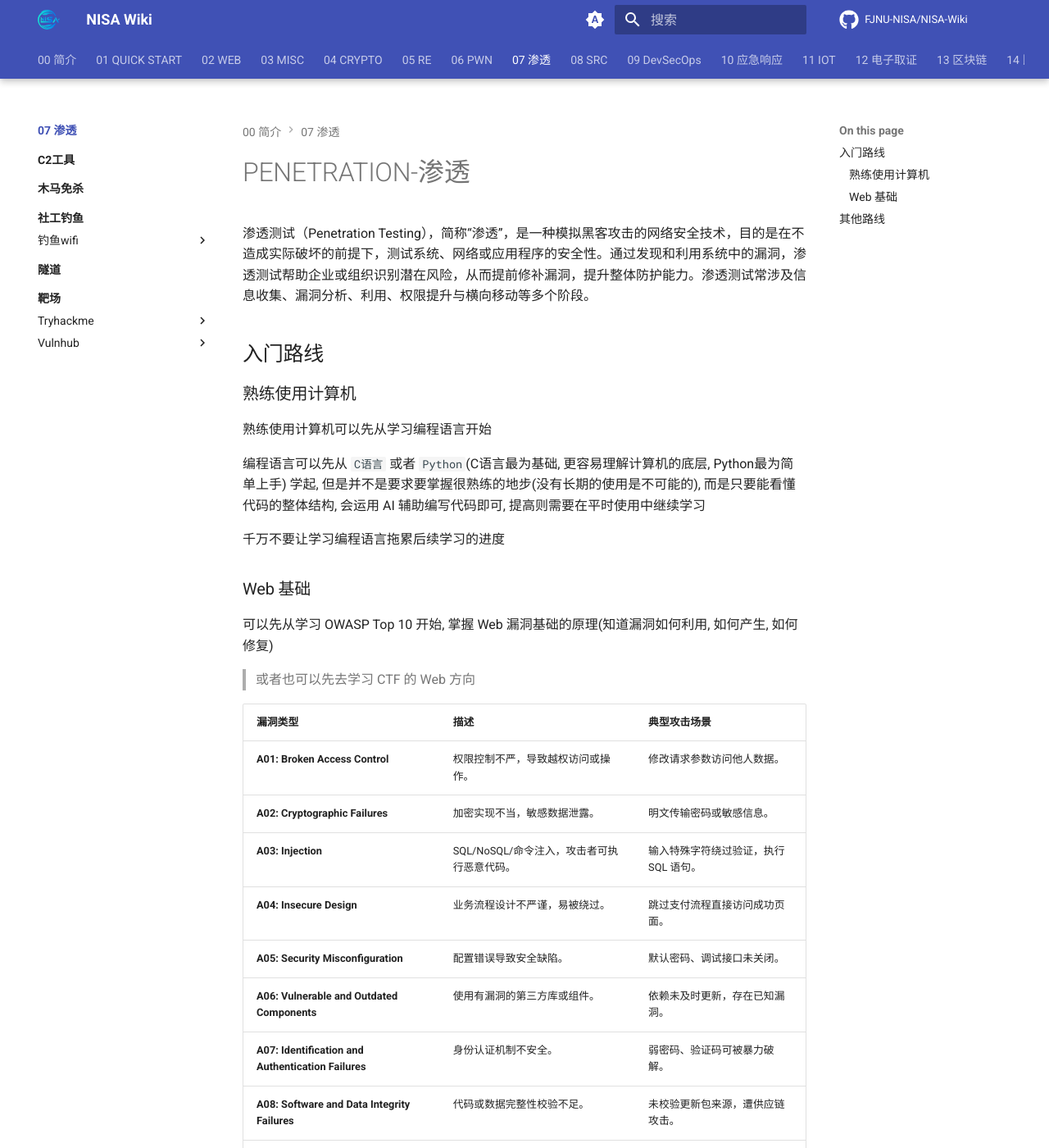
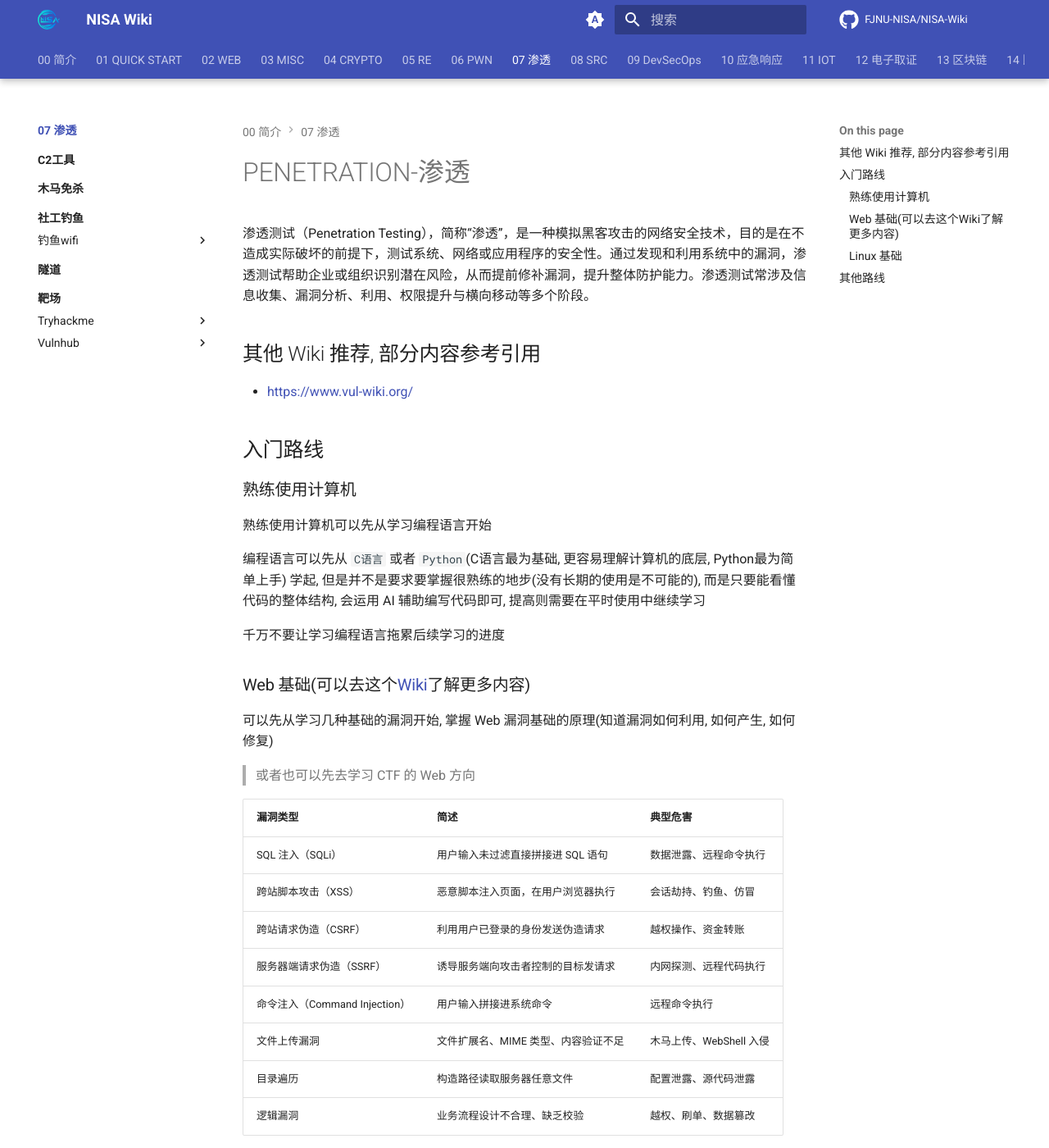
Before and after one commit to FJNU-NISA/NISA-Wiki, an MkDocs documentation site: the page built from docs/07-渗透/index.md, in a window 1280 px wide and 1400 px high. Shown: the whole window at 82% size. Built offline with MkDocs 1.6.1 and Material for MkDocs 9.7.7, drawn with Linux system fonts in a browser that asks for light colours; comment, search, counter and statistics services are not loaded; some of the changed text lies outside the part shown.

Commit message:
更新渗透测试文档，添加其他 Wiki 推荐链接及基础漏洞类型概述

```diff
--- a/docs/07-渗透/index.md
+++ b/docs/07-渗透/index.md
@@ -1,6 +1,10 @@
 # PENETRATION-渗透
 
 渗透测试（Penetration Testing），简称“渗透”，是一种模拟黑客攻击的网络安全技术，目的是在不造成实际破坏的前提下，测试系统、网络或应用程序的安全性。通过发现和利用系统中的漏洞，渗透测试帮助企业或组织识别潜在风险，从而提前修补漏洞，提升整体防护能力。渗透测试常涉及信息收集、漏洞分析、利用、权限提升与横向移动等多个阶段。
+
+## 其他 Wiki 推荐, 部分内容参考引用
+
+- [https://www.vul-wiki.org/](https://www.vul-wiki.org/)
 
 ## 入门路线
 
@@ -12,24 +16,23 @@
 
 千万不要让学习编程语言拖累后续学习的进度
 
-### Web 基础
+### Web 基础(可以去这个[Wiki](https://www.vul-wiki.org/vulnerability/web/web)了解更多内容)
 
-可以先从学习 OWASP Top 10 开始, 掌握 Web 漏洞基础的原理(知道漏洞如何利用, 如何产生, 如何修复)
+可以先从学习几种基础的漏洞开始, 掌握 Web 漏洞基础的原理(知道漏洞如何利用, 如何产生, 如何修复)
 
 > 或者也可以先去学习 CTF 的 Web 方向
 
-| 漏洞类型 | 描述 | 典型攻击场景 |
-|--------|------|-------------|
-| **A01: Broken Access Control** | 权限控制不严，导致越权访问或操作。 | 修改请求参数访问他人数据。 |
-| **A02: Cryptographic Failures** | 加密实现不当，敏感数据泄露。 | 明文传输密码或敏感信息。 |
-| **A03: Injection** | SQL/NoSQL/命令注入，攻击者可执行恶意代码。 | 输入特殊字符绕过验证，执行 SQL 语句。 |
-| **A04: Insecure Design** | 业务流程设计不严谨，易被绕过。 | 跳过支付流程直接访问成功页面。 |
-| **A05: Security Misconfiguration** | 配置错误导致安全缺陷。 | 默认密码、调试接口未关闭。 |
-| **A06: Vulnerable and Outdated Components** | 使用有漏洞的第三方库或组件。 | 依赖未及时更新，存在已知漏洞。 |
-| **A07: Identification and Authentication Failures** | 身份认证机制不安全。 | 弱密码、验证码可被暴力破解。 |
-| **A08: Software and Data Integrity Failures** | 代码或数据完整性校验不足。 | 未校验更新包来源，遭供应链攻击。 |
-| **A09: Security Logging and Monitoring Failures** | 缺乏安全日志和监控，攻击难以发现。 | 无法及时检测和响应安全事件。 |
-| **A10: Server-Side Request Forgery (SSRF)** | 服务器被诱导请求恶意地址。 | 利用接口让服务器访问内网资源。 |
+| 漏洞类型                    | 简述                   | 典型危害             |
+| ----------------------- | -------------------- | ---------------- |
+| SQL 注入（SQLi）            | 用户输入未过滤直接拼接进 SQL 语句  | 数据泄露、远程命令执行      |
+| 跨站脚本攻击（XSS）             | 恶意脚本注入页面，在用户浏览器执行    | 会话劫持、钓鱼、仿冒       |
+| 跨站请求伪造（CSRF）            | 利用用户已登录的身份发送伪造请求     | 越权操作、资金转账        |
+| 服务器端请求伪造（SSRF）          | 诱导服务端向攻击者控制的目标发请求    | 内网探测、远程代码执行      |
+| 命令注入（Command Injection） | 用户输入拼接进系统命令          | 远程命令执行           |
+| 文件上传漏洞                  | 文件扩展名、MIME 类型、内容验证不足 | 木马上传、WebShell 入侵 |
+| 目录遍历                    | 构造路径读取服务器任意文件        | 配置泄露、源代码泄露       |
+| 逻辑漏洞                    | 业务流程设计不合理、缺乏校验       | 越权、刷单、数据篡改       |
+
 
 这里提供几个经典的开源靶场(推荐自己搭建, 而不是去找网上现成的靶场, 便于学习网站运维部署), 自己根据自己情况选择练习(一定要练习实践)
 
@@ -43,6 +46,10 @@
 | **bWAPP (bee-box)** | 综合性漏洞学习平台，配套虚拟机 bee-box 使用，覆盖 OWASP Top 10 漏洞。 | [SourceForge - bWAPP](https://sourceforge.net/projects/bwapp/files/bee-box/) |
 | **DoraBox** | 基础 Web 漏洞训练平台，适合入门练习常见漏洞。 | [GitHub - 0verSp4ce/DoraBox](https://github.com/0verSp4ce/DoraBox) |
 
+### Linux 基础
+
+
+
 ## 其他路线
 
 对于初学者来说，也可以先阅读 [靶场-tryhackme](./靶场/tryhackme/index.md) 目录下的 `路径选择` 部分，稍作学习后再进行其他目录下的学习
```
